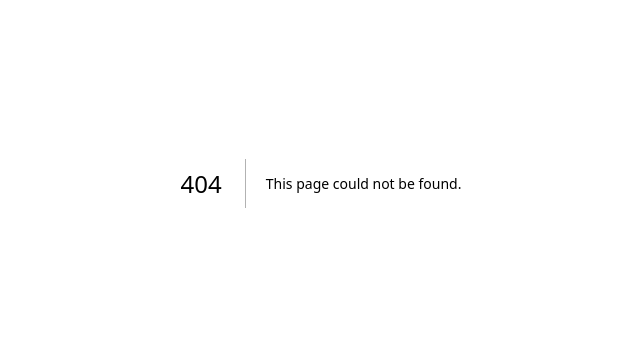
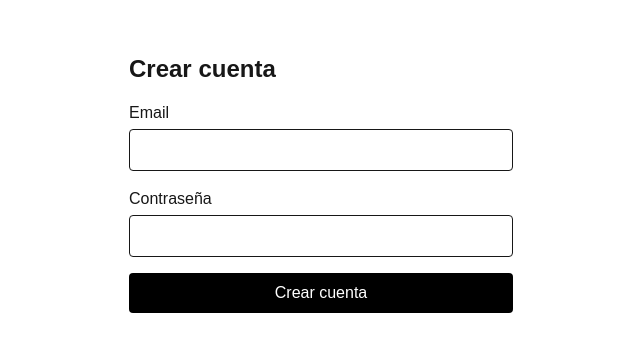
Before and after one commit to Ledesma-Lautaro/Cafe, a Next.js app: page /register in a window 1280 px wide. Before the commit this address had no page. Shown: the part 217-568 px from the top of the page, without its empty margins (319-959 px from the left). Built offline with nearby package versions, Linux system fonts and the light colour scheme.

Commit message:
Add user registration endpoint and form (Ticket 1.1)

```diff
--- /dev/null
+++ b/app/(auth)/register/page.tsx
@@ -0,0 +1,104 @@
+"use client";
+
+import { useState, type FormEvent } from "react";
+
+export default function RegisterPage() {
+  const [email, setEmail] = useState("");
+  const [password, setPassword] = useState("");
+  const [name, setName] = useState("");
+  const [error, setError] = useState<string | null>(null);
+  const [success, setSuccess] = useState(false);
+  const [isSubmitting, setIsSubmitting] = useState(false);
+
+  async function handleSubmit(e: FormEvent<HTMLFormElement>) {
+    e.preventDefault();
+    setError(null);
+    setIsSubmitting(true);
+
+    try {
+      const res = await fetch("/api/auth/register", {
+        method: "POST",
+        headers: { "Content-Type": "application/json" },
+        body: JSON.stringify({ email, password, name: name || undefined }),
+      });
+
+      if (res.ok) {
+        setSuccess(true);
+        return;
+      }
+
+      const data = await res.json();
+      if (res.status === 409) {
+        setError(data.error as string);
+      } else if (res.status === 400) {
+        setError(
+          "Revisa los datos ingresados: " +
+            JSON.stringify(data.error.fieldErrors),
+        );
+      } else {
+        setError("Ocurrió un error inesperado. Intente de nuevo más tarde.");
+      }
+    } catch (error) {
+      setError(
+        "No se pudo conectar con el servidor. Intente de nuevo más tarde.",
+      );
+    } finally {
+      setIsSubmitting(false);
+    }
+  }
+
+  if (success) {
+    return (
+    <div className="flex flex-col items-center justify-center min-h-screen">
+      <h1 className="text-2xl font-bold mb-4">Registro exitoso</h1>
+      <p>Ahora podés iniciar sesión con tu cuenta.</p>
+    </div>
+    )
+  }
+  return (
+  <div className="flex flex-col items-center justify-center min-h-screen">
+    <form onSubmit={handleSubmit} className="flex w-full max-w-sm flex-col gap-4">
+      <h1 className="text-2xl font-bold">Crear cuenta</h1>
+
+      <div className="flex flex-col gap-1">
+        <label htmlFor="email">Email</label>
+        <input
+          id="email"
+          type="email"
+          required
+          value={email}
+          onChange={(e) => setEmail(e.target.value)}
+          className="rounded border px-3 py-2"
+        />
+      </div>
+
+      <div className="flex flex-col gap-1">
+        <label htmlFor="password">Contraseña</label>
+        <input
+          id="password"
+          type="password"
+          required
+          minLength={8}
+          value={password}
+          onChange={(e) => setPassword(e.target.value)}
+          className="rounded border px-3 py-2"
+        />
+      </div>
+
+      {error && (
+        <p role="alert" className="text-sm text-red-600">
+          {error}
+        </p>
+      )}
+
+      <button
+        type="submit"
+        disabled={isSubmitting}
+        className="rounded bg-black px-4 py-2 text-white disabled:opacity-50"
+      >
+        {isSubmitting ? "Creando cuenta..." : "Crear cuenta"}
+      </button>
+    </form>
+  </div>
+);
+}
--- /dev/null
+++ b/app/api/auth/register/route.ts
@@ -0,0 +1,37 @@
+import bcrypt from "bcryptjs";
+import { z } from "zod";
+import { Prisma } from "@/app/generated/prisma/client";
+import { prisma } from "@/lib/prisma";
+
+const registerSchema = z.object({
+  email: z.string().email(),
+  password: z.string().min(8).max(72),
+  name: z.string().min(1).optional(),
+});
+
+export async function POST(request: Request) {
+  const body = await request.json();
+  const parsed = registerSchema.safeParse(body);
+
+  if (!parsed.success) {
+    return Response.json({ error: parsed.error.flatten() }, { status: 400 });
+  }
+
+  const { email, password, name } = parsed.data;
+  const passwordhash = await bcrypt.hash(password, 10);
+
+  try {
+    const user = await prisma.user.create({
+      data: { email, passwordhash, name },
+      select: { id: true, email: true, name: true, role: true, createdAt: true },
+    });
+
+    return Response.json({ user }, { status: 201 });
+  } catch (error) {
+    if (error instanceof Prisma.PrismaClientKnownRequestError && error.code === "P2002") {
+      return Response.json({ error: "Ya existe un usuario con ese email" }, { status: 409 });
+    }
+
+    throw error;
+  }
+}
--- /dev/null
+++ b/lib/prisma.ts
@@ -0,0 +1,9 @@
+import { PrismaClient } from "@/app/generated/prisma/client";
+import { PrismaNeon } from "@prisma/adapter-neon";
+
+const globalForPrisma = globalThis as unknown as { prisma?: PrismaClient };
+
+const adapter = new PrismaNeon({ connectionString: process.env.DATABASE_URL });
+export const prisma = globalForPrisma.prisma ?? new PrismaClient({ adapter });
+
+if (process.env.NODE_ENV !== "production") globalForPrisma.prisma = prisma;
--- a/package.json
+++ b/package.json
@@ -12,12 +12,15 @@
     "@neondatabase/serverless": "^1.1.0",
     "@prisma/adapter-neon": "^7.9.1",
     "@prisma/client": "^7.9.1",
+    "bcryptjs": "^3.0.3",
     "next": "16.3.0",
     "react": "19.2.8",
-    "react-dom": "19.2.8"
+    "react-dom": "19.2.8",
+    "zod": "^4.4.3"
   },
   "devDependencies": {
     "@tailwindcss/postcss": "^4",
+    "@types/bcryptjs": "^2.4.6",
     "@types/node": "^20",
     "@types/react": "^19",
     "@types/react-dom": "^19",
```
Also changed, not shown: 1 other file (tests, documents, lock files or other folders).
